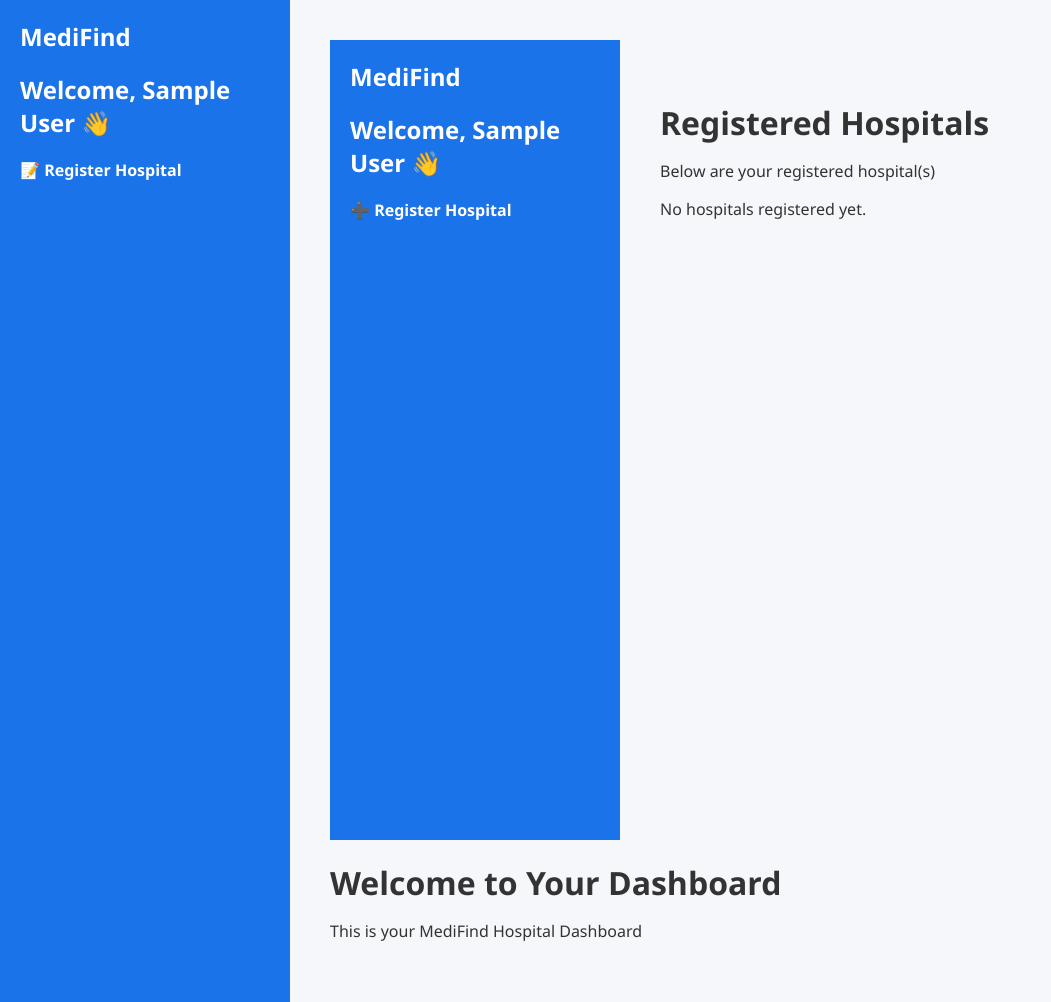
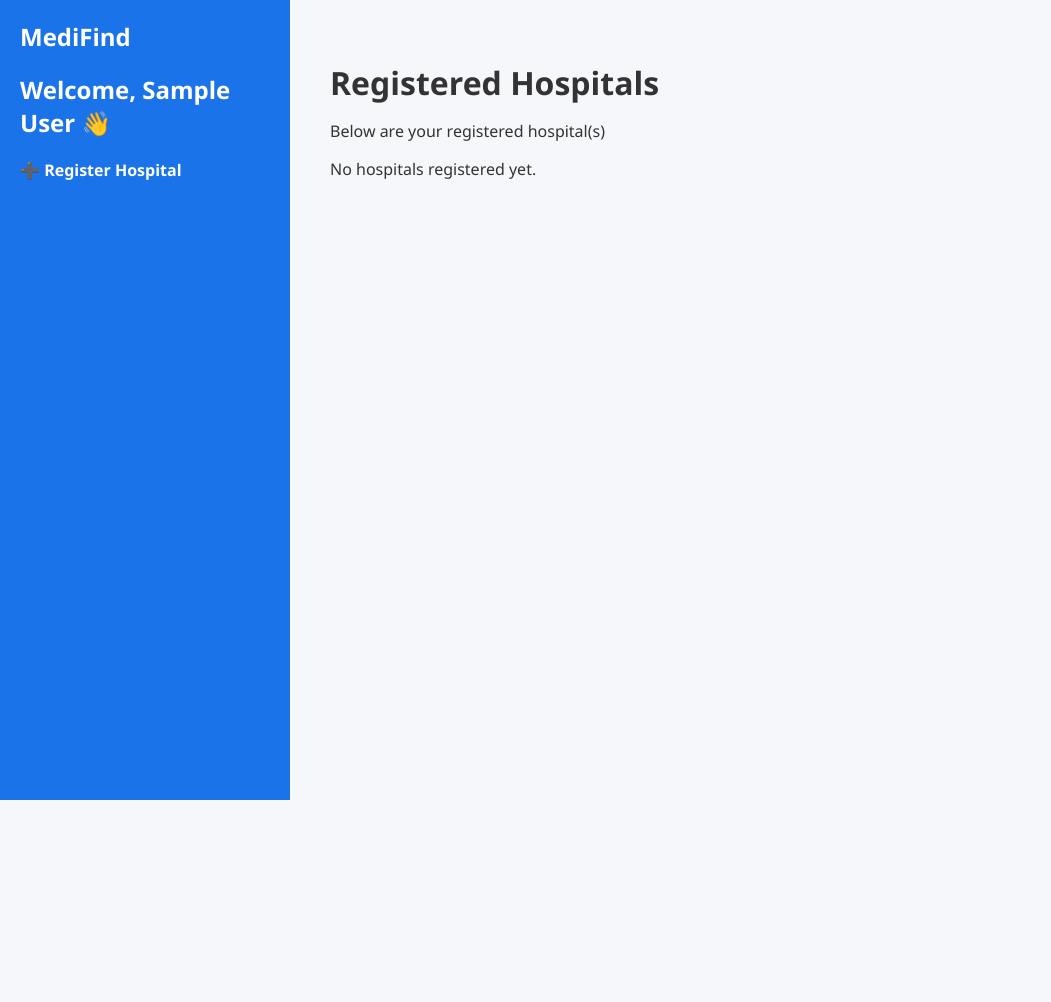
Before and after one commit to jafaralibin865/Medifind, a Flask app: page /dashboard in a window 1280 px wide. Shown: the whole page, without its empty margins (0-1051 px from the left). After the commit the page ends 800 px from the top, so only its background shows below. Run offline with Flask 3, Linux system fonts and the light colour scheme; the visitor is signed in with stand-in values (Sample User, id 1); tables that the repository leaves empty hold one stand-in row (values such as "Sample post").

Commit message:
added dashboard.js

```diff
--- a/templates/dashboard.html
+++ b/templates/dashboard.html
@@ -5,32 +5,7 @@
   <meta name="viewport" content="width=device-width, initial-scale=1.0"/>
   <title>Hospital Dashboard - MediFind</title>
   <link rel="stylesheet" href="{{ url_for('static', filename='dashboard.css') }}">
-</head>
-<body>
-  <div class="dashboard">
-    <aside class="sidebar">
-      <h2>MediFind</h2>
-      <h2>Welcome, {{ user.full_name }} 👋</h2>
-      <ul>
-        <li><a href="{{ url_for('submission') }}">📝 Register Hospital</a></li>
-        {% for hospital in hospitals %}
-          <li>
-            <a href="{{ url_for('update_hospital', hospital_id=hospital.id) }}">
-              📝 Update {{ hospital.name }} Information
-            </a>
-          </li>
-        {% endfor %}
-      </ul>
-    </aside>
-
-    <main class="content">
-      <header><!DOCTYPE html>
-<html lang="en">
-<head>
-  <meta charset="UTF-8" />
-  <meta name="viewport" content="width=device-width, initial-scale=1.0"/>
-  <title>Hospital Dashboard - MediFind</title>
-  <link rel="stylesheet" href="{{ url_for('static', filename='dashboard.css') }}">
+  <link rel="stylesheet" href="{{ url_for('static', filename='dashboard.js') }}">
 </head>
 <body>
   <div class="dashboard">
@@ -40,6 +15,11 @@
       <h2>Welcome, {{ user.full_name }} 👋</h2>
       <ul>
         <li><a href="{{ url_for('submission') }}">➕ Register Hospital</a></li>
+        {% for hospital in hospitals %}
+          <li>
+            <button class="update-btn" data-id="{{ hospital.id }}">✏️ Update {{ hospital.name }}</button>
+          </li>
+        {% endfor %}
       </ul>
     </aside>
 
@@ -58,7 +38,7 @@
               <p><strong>Status:</strong> {{ hospital.status }}</p>
               <p><strong>Registered:</strong> {{ hospital.registration_date }}</p>
               <p><strong>County:</strong> {{ hospital.county }}</p>
-              <button onclick="loadUpdateForm({hospital,id})">✏️ Update Hospital</button>
+              <button class="update-btn" data-id="{{ hospital.id }}">✏️ Update Hospital</button>
             </div>
           {% endfor %}
         </section>
@@ -68,44 +48,7 @@
     </main>
   </div>
 
-  <!-- JavaScript to Load Update Form Dynamically -->
-  <script>
-    function loadUpdateForm(hospitalId) {
-      fetch(`/update_hospital_partial/${hospitalId}`)
-        .then(response => response.text())
-        .then(html => {
-          document.getElementById("main-content").innerHTML = html;
-        });
-    }
-  </script>
+  <!-- External JavaScript -->
+  <script src="{{ url_for('static', filename='dashboard.js') }}"></script>
 </body>
 </html>
-
-        <h1>Welcome to Your Dashboard</h1>
-        <p>This is your MediFind Hospital Dashboard</p>
-      </header>
-
-      <section class="cards">
-        {% for hospital in hospitals %}
-          <div class="card">
-            <h3>Hospital Name</h3>
-            <p>{{ hospital.name }}</p>
-          </div>
-          <div class="card">
-            <h3>Status</h3>
-            <p>{{ hospital.status }}</p>
-          </div>
-          <div class="card">
-            <h3>Registration Date</h3>
-            <p>{{ hospital.registration_date }}</p>
-          </div>
-          <div class="card">
-            <h3>County</h3>
-            <p>{{ hospital.county }}</p>
-          </div>
-        {% endfor %}
-      </section>
-    </main>
-  </div>
-</body>
-</html>
```
Also changed, not shown: static/images/dashboard.js (added).
